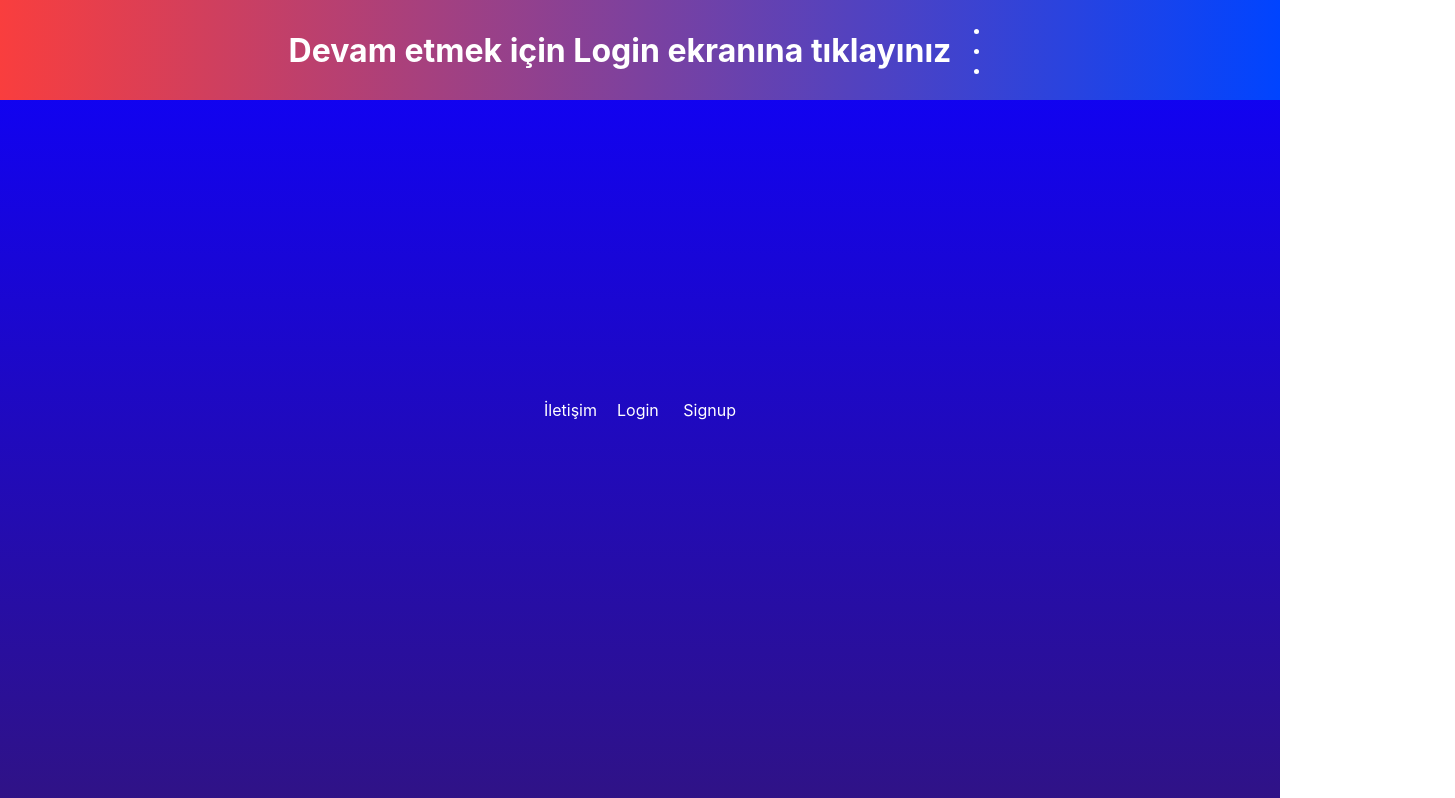
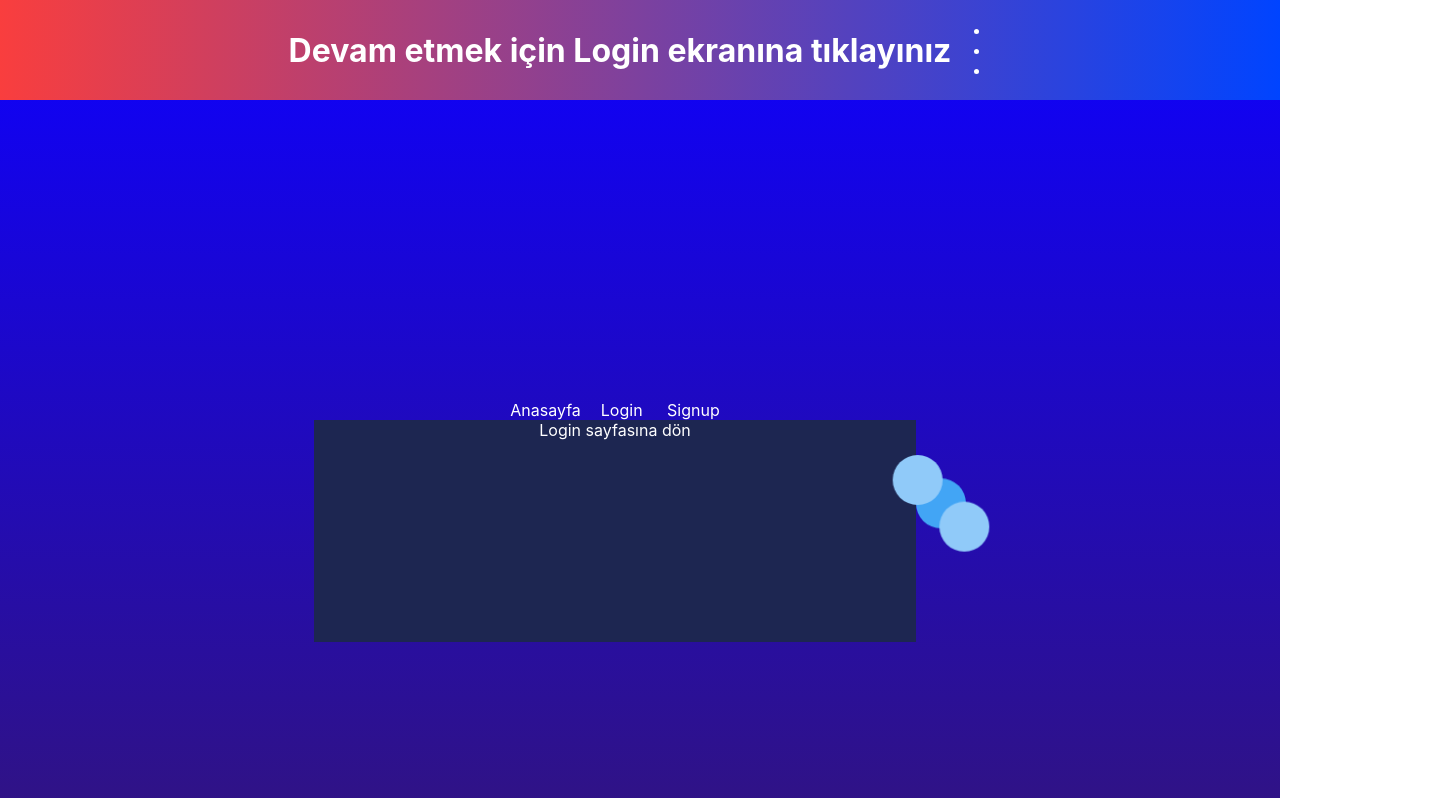
Before and after one commit to GoktugYmsk/react-redux-dynamic-challange, a React (Create React App) app: page / in a window 1280 px wide. Shown: the top 798 px of the page, 1455 px wide, since content can reach past the window. Built offline with nearby package versions, Linux system fonts and the light colour scheme.

Commit message:
Animation Added

```diff
--- a/src/App.js
+++ b/src/App.js
@@ -7,6 +7,7 @@ import Home from './components/home/Home';
 import Contact from './components/contact/Contact';
 import Login from './components/login/Login';
 import User from './components/user/User';
+import Info from './components/info/Info';
 import { setActiveBar } from './components/Management';
 import './App.css';
 
@@ -37,7 +38,7 @@ function App() {
       }
       <div className='routerPart' >
         {!active && (
-          <NavLink className='contact' to='/Contact' >İletişim</NavLink>
+          <NavLink className='contact' to='/Home' >Anasayfa</NavLink>
         )}
 
         {!open &&
@@ -53,7 +54,7 @@ function App() {
           {!signActive && 'Signup'}
         </NavLink>
         <Routes>
-          <Route path="/" element={<Contact />} />
+          <Route path="/" element={<Home />} />
           <Route path="/Login" element={<Login />} />
           <Route path="/Sign" element={<User />} />
         </Routes>
@@ -68,6 +69,7 @@ function App() {
           </Routes>
         </>
       )}
+      <Info/>
     </div>
   );
 }
--- a/src/components/info/Info.js
+++ b/src/components/info/Info.js
@@ -1,9 +1,10 @@
 import React from 'react'
+import './index.css'
 
 function Info() {
   return (
-    <div>
-      İnfo sayfası
+    <div className="bubble-container">
+      <div className="bubble"></div>
     </div>
   )
 }
--- /dev/null
+++ b/src/components/info/index.css
@@ -0,0 +1,55 @@
+.bubble-container {
+    display: flex;
+    justify-content: center;
+    align-items: center;
+    height: 100%;
+  }
+
+  .bubble {
+    position: relative;
+    display: block;
+    width: 50px;
+    height: 50px;
+    background-color: #42a5f5;
+    border-radius: 50%;
+    animation: bubble 1s ease-in-out infinite alternate;
+  }
+
+  .bubble:before {
+    content: "";
+    position: absolute;
+    top: -20px;
+    left: -20px;
+    width: 50px;
+    height: 50px;
+    border-radius: 50%;
+    background-color: #90caf9;
+    animation: bubble-before 1s ease-in-out infinite alternate;
+  }
+
+  .bubble:after {
+    content: "";
+    position: absolute;
+    bottom: -20px;
+    right: -20px;
+    width: 50px;
+    height: 50px;
+    border-radius: 50%;
+    background-color: #90caf9;
+    animation: bubble-after 1s ease-in-out infinite alternate;
+  }
+
+  @keyframes bubble {
+    from { transform: translate(0, 0); }
+    to { transform: translate(0, 10px); }
+  }
+
+  @keyframes bubble-before {
+    from { transform: translate(0, 0); }
+    to { transform: translate(-10px, -10px); }
+  }
+
+  @keyframes bubble-after {
+    from { transform: translate(0, 0); }
+    to { transform: translate(10px, 10px); }
+  }
```
